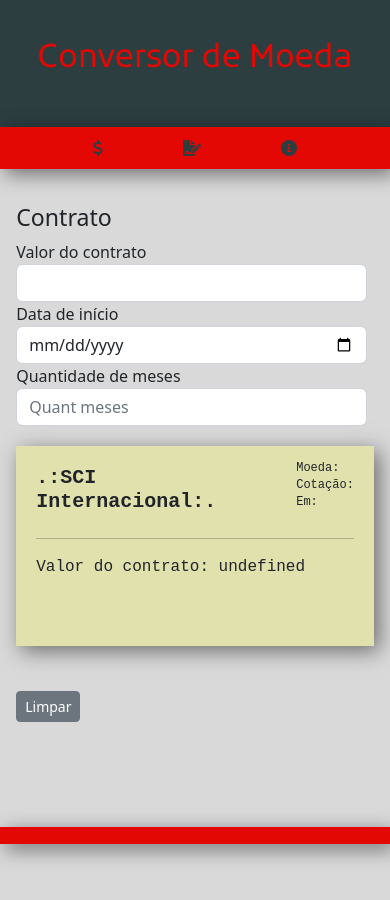
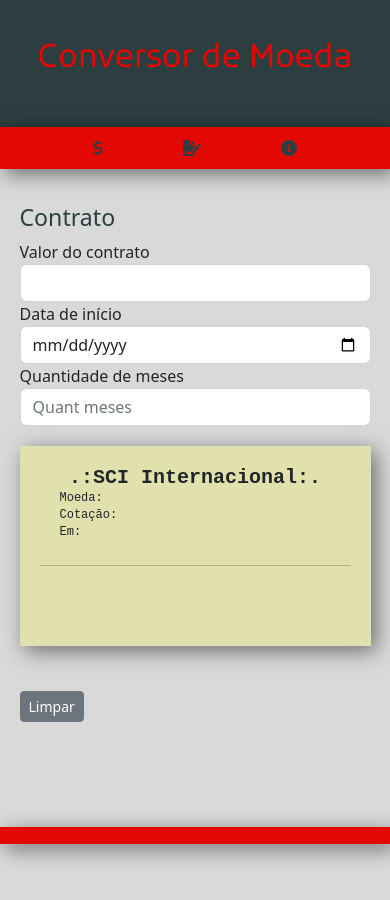
Before and after one commit to gabriellgomess/conversor-moeda, a React (Create React App) app: page /Contrato in a window 390 px wide. Shown: the top 900 px of the page. Built offline with nearby package versions, Linux system fonts and the light colour scheme.

Commit message:
ajuste de responsividade

```diff
--- a/src/Pages/contrato/Contrato.css
+++ b/src/Pages/contrato/Contrato.css
@@ -1,3 +1,6 @@
+h3{
+    color: var(--dark);
+}
 .response-contrato{
     padding: 20px;
     width: 100%;
@@ -27,3 +30,22 @@
     line-height: 1px;
     margin-left: 80px;
 }
+@media only screen and (max-width: 770px){
+    .container-form{
+        width: 90vw;
+    }
+    .header-response-contrato{
+        display: flex;
+        flex-direction: column;
+        align-items: center;
+    }
+    .container-contrato-text{
+        width: 100%;
+    }
+    .response-contrato-text{
+        margin-left: 20px;
+    }
+    .response-text-contrato{
+        font-size: 12px;
+    }
+}
--- a/src/Pages/contrato/Contrato.js
+++ b/src/Pages/contrato/Contrato.js
@@ -29,7 +29,7 @@ const Contrato = () => {
 
     const HandleformatDate = (input) => {
         var datePart = input.match(/\d+/g),
-        year = datePart[0].substring(2), // get only two digits
+        year = datePart[0].substring(2),
         month = datePart[1], day = datePart[2];
         return day+'/'+month+'/'+year;
     }
@@ -38,13 +38,13 @@ const Contrato = () => {
         setCurrency("");
         setDate("");
         setMonths("");
+        setPrice("");
+        setDatetime("");
     }
-
-
 
     return(
         <div className="container-contrato">
-            <div className="form-group">
+            <div className="form-group container-form">
                 <h3>Contrato</h3>
                 <label>Valor do contrato
                     <input className="form-control input-contrato aqui" type="number" size="12" onChange={(e)=>HandleCurrency(e)}  />
@@ -59,7 +59,7 @@ const Contrato = () => {
                 <div className="response-contrato">
                     <div className="header-response-contrato">
                         <h5 className="response-contrato-title">.:SCI Internacional:.</h5>
-                        <div>
+                        <div className="container-contrato-text">
                             <p className="response-contrato-text">Moeda: {price.code}</p>
                             <p className="response-contrato-text">Cotação: {price.bid}</p>
                             <p className="response-contrato-text">Em: {datetime}</p>
@@ -67,9 +67,9 @@ const Contrato = () => {
                     </div>
 
                     <hr/>
-                    <p>{currency  === "" && price.code === ""?"Selecione uma moeda":`Valor do contrato: ${price.code} ${currency}`}</p>
-                    <p>{date?`A data de início do contrato é ${HandleformatDate(date)}`:""}</p>
-                    <p>{months?`O contrato terá duração de ${months} meses`:""}</p>
+                    <p className="response-text-contrato">{currency?price.code?`Valor do contrato: ${price.code} ${currency}`:"Selecione a moeda na página de cotação!":""}</p>
+                    <p className="response-text-contrato">{date?`A data de início do contrato é ${HandleformatDate(date)}`:""}</p>
+                    <p className="response-text-contrato">{months?`O contrato terá duração de ${months} meses`:""}</p>
                 </div>
                 <button className="btn btn-secondary btn-sm" onClick={()=>HandleClear()}>Limpar</button>
 
--- a/src/Pages/cotacao/Cotacao.js
+++ b/src/Pages/cotacao/Cotacao.js
@@ -45,6 +45,7 @@ const Cotacao = () => {
     return(
         <div className="container-cotacao">
             <div className="container-input">
+                <h3>Cotação</h3>
                 <label>Selecione a Moeda
                 <select className="select-currency form-control" onChange={(e)=>setCurrency(e.target.value)}>
                     <option value="">Selecione</option>
```
Also changed, not shown: src/Components/Menu/Menu.css (line endings or trailing spaces), 11 other files (tests, documents, lock files or other folders).
